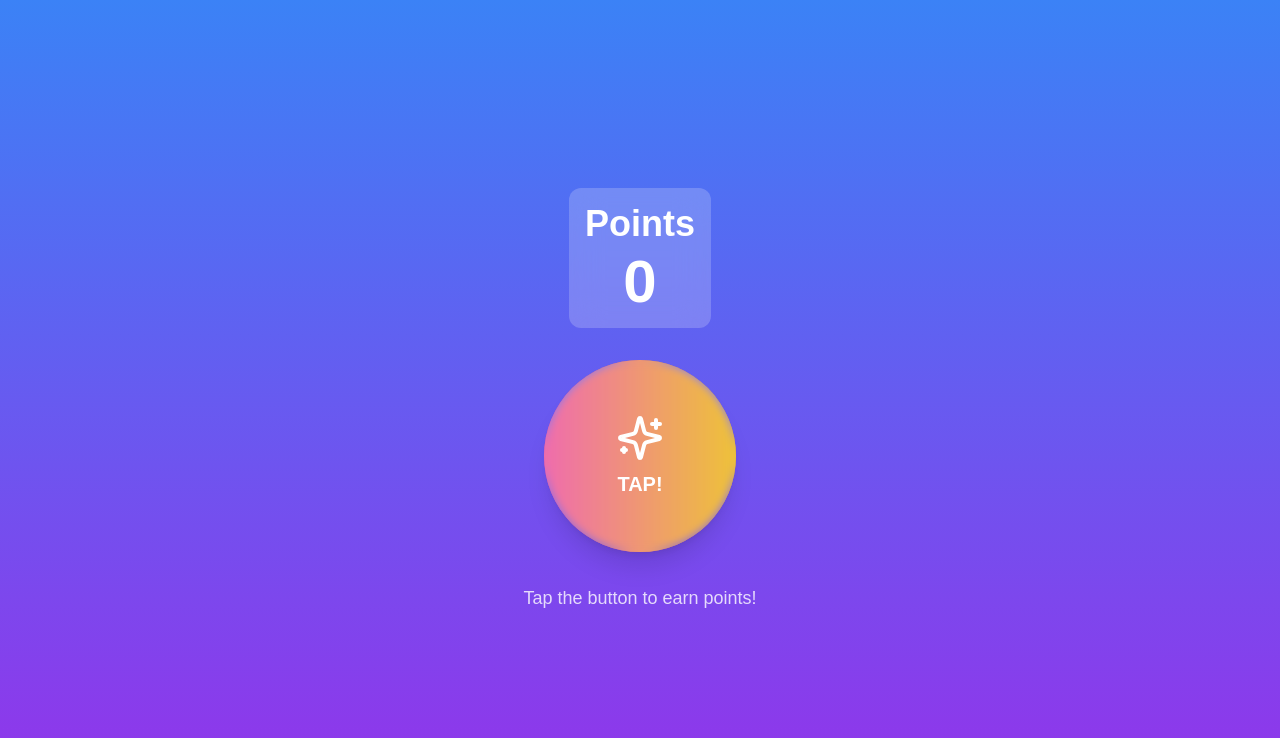
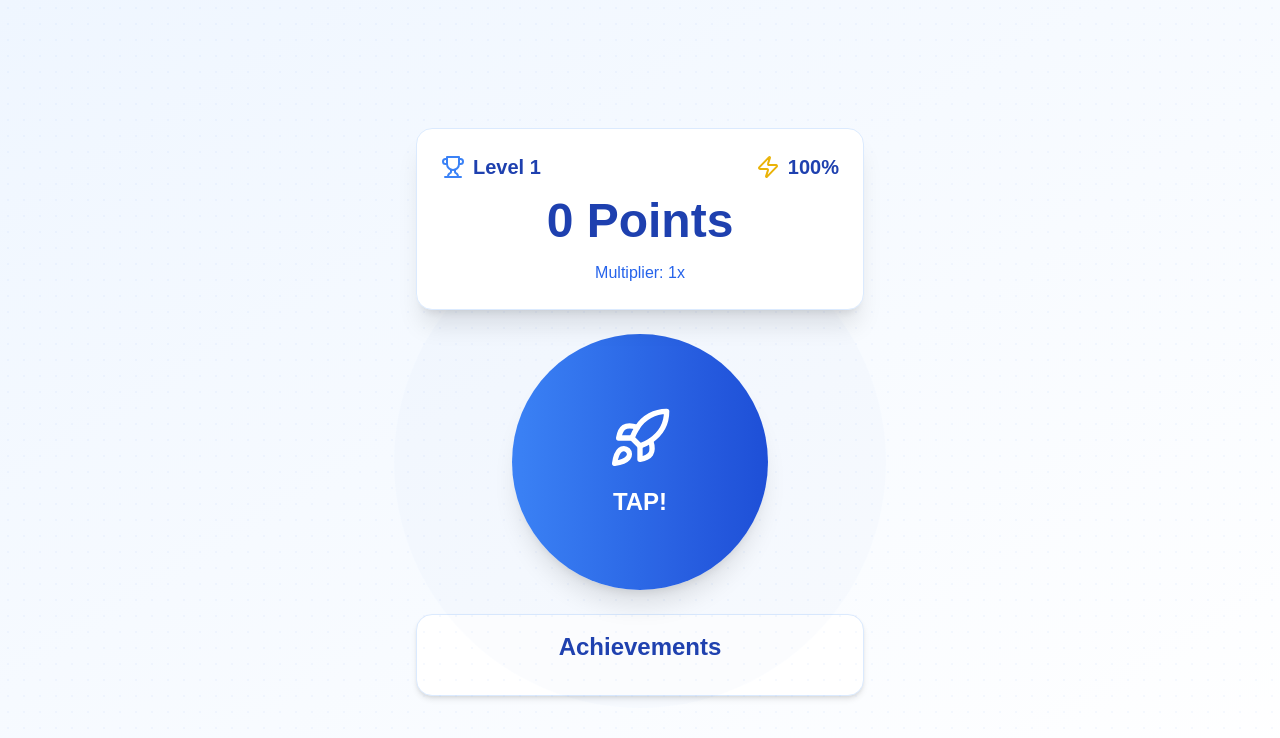
Before and after one commit to Svector-anu/svectorbot, a Next.js app: page / in a window 1280 px wide. Shown: the top 738 px of the page. Built offline with nearby package versions, Linux system fonts and the light colour scheme.

Commit message:
telegram miniapp

```diff
--- a/pages/index.js
+++ b/pages/index.js
@@ -1,53 +1,119 @@
-import { useState, useEffect } from 'react';
-import { Sparkles } from 'lucide-react';
+import React, { useState, useEffect } from 'react';
+import { Zap, Star, Trophy, Rocket } from 'lucide-react';
 
-const TapToEarn = () => {
+export default function TapToEarn() {
   const [points, setPoints] = useState(0);
-  const [isAnimating, setIsAnimating] = useState(false);
+  const [level, setLevel] = useState(1);
+  const [multiplier, setMultiplier] = useState(1);
+  const [energy, setEnergy] = useState(100);
+  const [achievements, setAchievements] = useState([]);
 
   const handleTap = () => {
-    setPoints(prev => prev + 1);
-    setIsAnimating(true);
+    if (energy > 0) {
+      const earnedPoints = 1 * multiplier;
+      setPoints(prev => prev + earnedPoints);
+      setEnergy(prev => Math.max(0, prev - 5));
+
+      if (points + earnedPoints >= level * 100) {
+        setLevel(prev => prev + 1);
+        setMultiplier(prev => prev + 0.5);
+      }
+    }
   };
 
   useEffect(() => {
-    if (isAnimating) {
-      const timer = setTimeout(() => setIsAnimating(false), 200);
-      return () => clearTimeout(timer);
-    }
-  }, [isAnimating]);
+    const energyTimer = setInterval(() => {
+      setEnergy(prev => Math.min(100, prev + 10));
+    }, 5000);
+
+    return () => clearInterval(energyTimer);
+  }, []);
+
+  useEffect(() => {
+    const checkAchievements = () => {
+      const possibleAchievements = [
+        { name: 'First Tapper', threshold: 10 },
+        { name: 'Point Master', threshold: 100 },
+        { name: 'Tap Champion', threshold: 500 }
+      ];
+
+      possibleAchievements.forEach(achievement => {
+        if (points >= achievement.threshold &&
+            !achievements.includes(achievement.name)) {
+          setAchievements(prev => [...prev, achievement.name]);
+        }
+      });
+    };
+
+    checkAchievements();
+  }, [points]);
 
   return (
-    <div className="min-h-screen bg-gradient-to-b from-blue-500 to-purple-600 flex flex-col items-center justify-center p-4">
-      {/* Score Display */}
-      <div className="bg-white/20 backdrop-blur-lg rounded-xl p-4 mb-8 text-center">
-        <h1 className="text-4xl font-bold text-white mb-2">Points</h1>
-        <p className="text-6xl font-bold text-white">{points}</p>
+    <div className="min-h-screen bg-gradient-to-br from-blue-50 to-white
+                    flex flex-col items-center justify-center p-4 space-y-6
+                    relative overflow-hidden">
+      {/* Subtle Background Pattern */}
+      <div className="absolute inset-0 opacity-10
+        bg-[radial-gradient(#a3bffa_1px,transparent_1px)]
+        [background-size:16px_16px]"></div>
+
+      {/* Stats Container */}
+      <div className="relative z-10 w-full max-w-md
+        bg-white shadow-xl rounded-2xl border border-blue-100 p-6 text-center
+        transform transition-all hover:scale-105 hover:shadow-2xl">
+        <div className="flex justify-between items-center mb-4">
+          <div className="flex items-center space-x-2">
+            <Trophy className="text-blue-500" />
+            <span className="text-xl font-bold text-blue-800">Level {level}</span>
+          </div>
+          <div className="flex items-center space-x-2">
+            <Zap className="text-yellow-500" />
+            <span className="text-xl font-bold text-blue-800">{energy}%</span>
+          </div>
+        </div>
+
+        <h1 className="text-5xl font-extrabold text-blue-800 mb-4">
+          {points} Points
+        </h1>
+        <p className="text-blue-600">Multiplier: {multiplier}x</p>
       </div>
 
       {/* Tap Button */}
       <button
         onClick={handleTap}
-        className={`
-          relative w-48 h-48 rounded-full bg-gradient-to-r from-pink-500 to-yellow-500
-          shadow-xl active:scale-95 transition-all duration-200
-          flex items-center justify-center
-          ${isAnimating ? 'scale-105' : 'scale-100'}
-        `}
+        disabled={energy === 0}
+        className={`relative w-64 h-64 rounded-full
+                    ${energy > 0
+                      ? 'bg-gradient-to-r from-blue-500 to-blue-700 hover:scale-105'
+                      : 'bg-gray-300 cursor-not-allowed'}
+                    transform transition-all duration-300
+                    flex items-center justify-center shadow-xl
+                    focus:outline-none focus:ring-4 focus:ring-blue-300`}
       >
-        <div className="absolute inset-0 rounded-full bg-white/20 backdrop-blur-sm" />
-        <div className="relative flex flex-col items-center">
-          <Sparkles className="w-12 h-12 text-white mb-2" />
-          <span className="text-xl font-bold text-white">TAP!</span>
+        <div className="absolute inset-0 rounded-full
+                        bg-blue-400/30 animate-ping"></div>
+        <div className="relative z-10 flex flex-col items-center">
+          <Rocket className="w-16 h-16 text-white mb-4" />
+          <span className="text-2xl font-bold text-white">
+            {energy > 0 ? 'TAP!' : 'Recharging'}
+          </span>
         </div>
       </button>
 
-      {/* Points Per Second */}
-      <div className="mt-8 text-center text-white/80">
-        <p className="text-lg">Tap the button to earn points!</p>
+      {/* Achievements */}
+      <div className="w-full max-w-md bg-white
+                      shadow-md rounded-2xl p-4 text-center
+                      border border-blue-100">
+        <h2 className="text-2xl font-bold text-blue-800 mb-4">Achievements</h2>
+        <div className="grid grid-cols-3 gap-2">
+          {achievements.map((achievement, index) => (
+            <div key={index} className="bg-blue-50 rounded-lg p-2 text-blue-800">
+              <Star className="mx-auto mb-2 text-yellow-500" />
+              <p className="text-sm">{achievement}</p>
+            </div>
+          ))}
+        </div>
       </div>
     </div>
   );
-};
-
-export default TapToEarn;
+}
--- /dev/null
+++ b/pages/test.js
@@ -0,0 +1,17 @@
+import React from 'react'
+import { useState, useEffect } from 'react'
+
+const Home = () => {
+  return (
+    <div className= 'bg-red-400' >
+        <div>
+            <div>Points</div>
+            <div>0</div>
+            <div>diamond</div>
+            <div>Tap to earn</div>
+        </div>
+    </div>
+  )
+}
+
+export default Home
```
